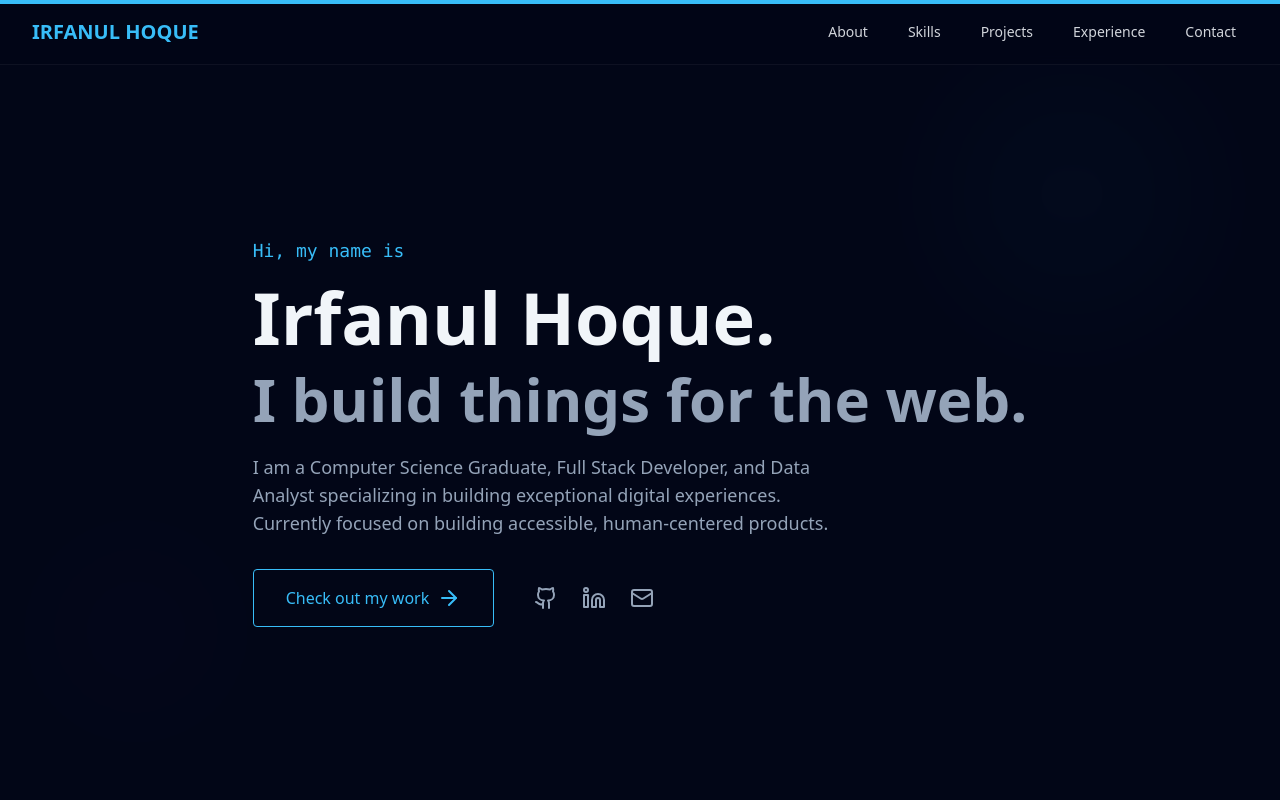
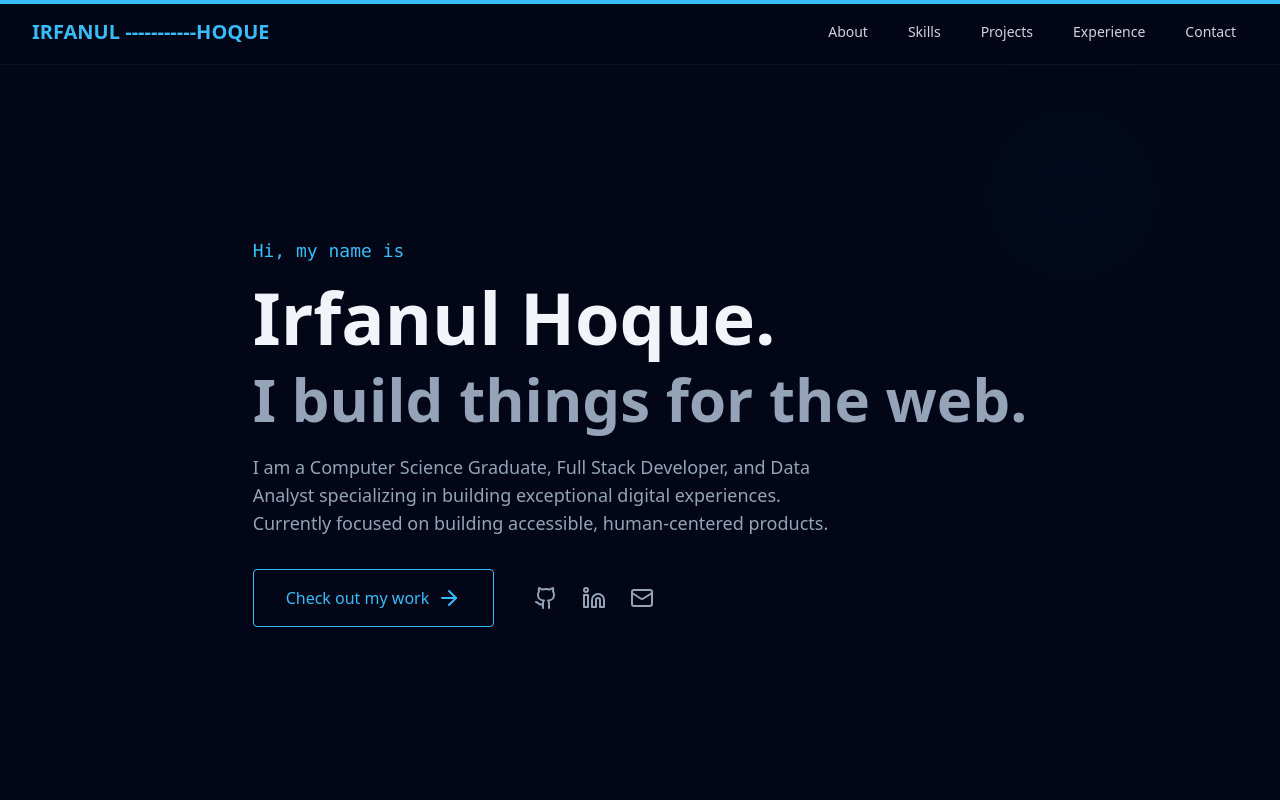
Before and after one commit to irrfanulhoque/portfolio, a React (Vite) app: page / in a window 1280 px wide. Shown: the top 800 px of the page. Built offline with nearby package versions, Linux system fonts and the light colour scheme.

Commit message:
fix: Update Navbar name for consistency

```diff
--- a/src/components/Navbar.jsx
+++ b/src/components/Navbar.jsx
@@ -30,7 +30,7 @@ const Navbar = () => {
             <div className="max-w-7xl mx-auto px-4 sm:px-6 lg:px-8">
                 <div className="flex items-center justify-between h-16">
                     <div className="flex-shrink-0">
-                        <a href="#" className="text-accent font-bold text-xl">IRFANUL HOQUE</a>
+                        <a href="#" className="text-accent font-bold text-xl">IRFANUL -----------HOQUE</a>
                     </div>
 
                     <div className="hidden md:block">
```
